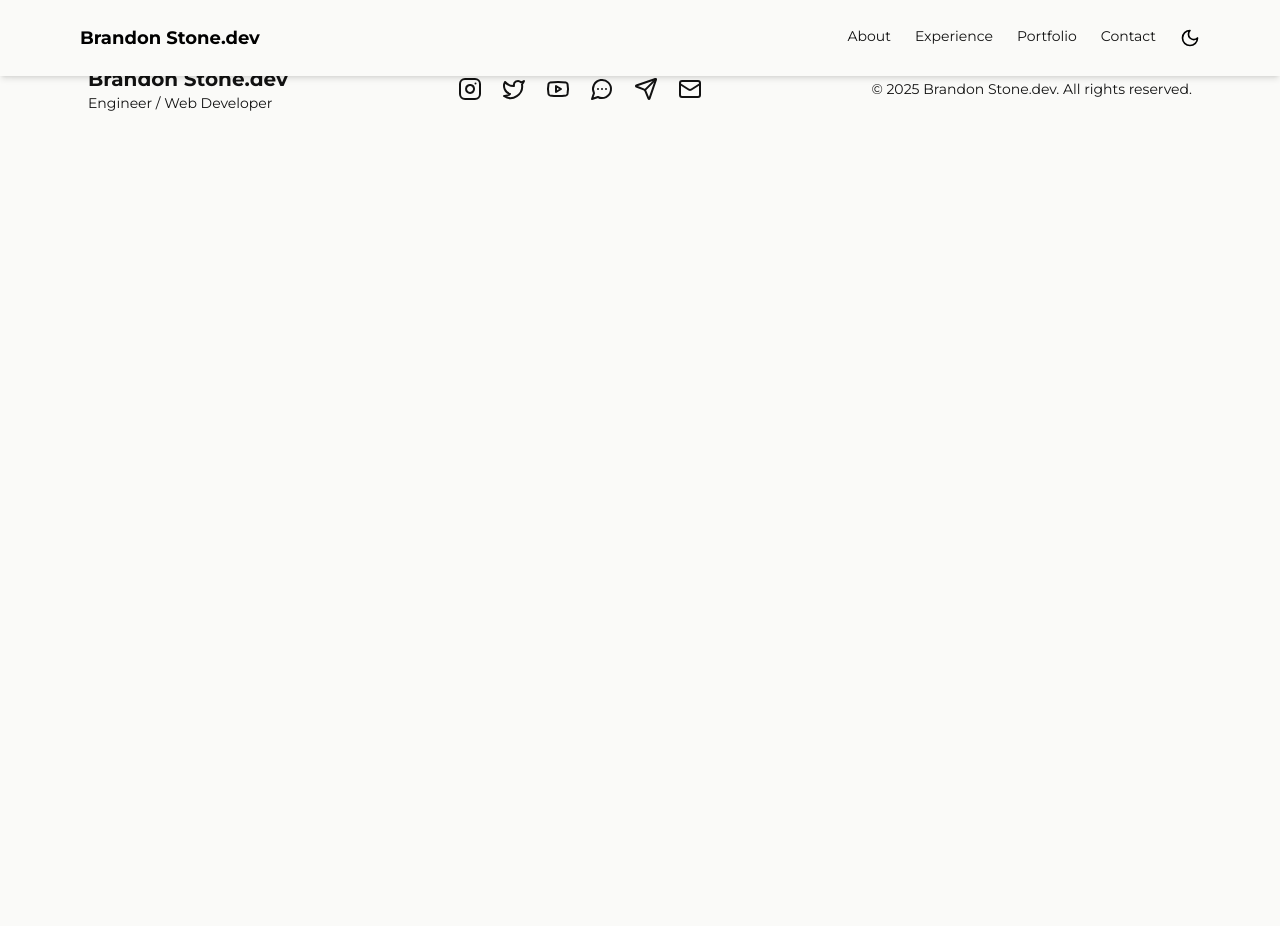
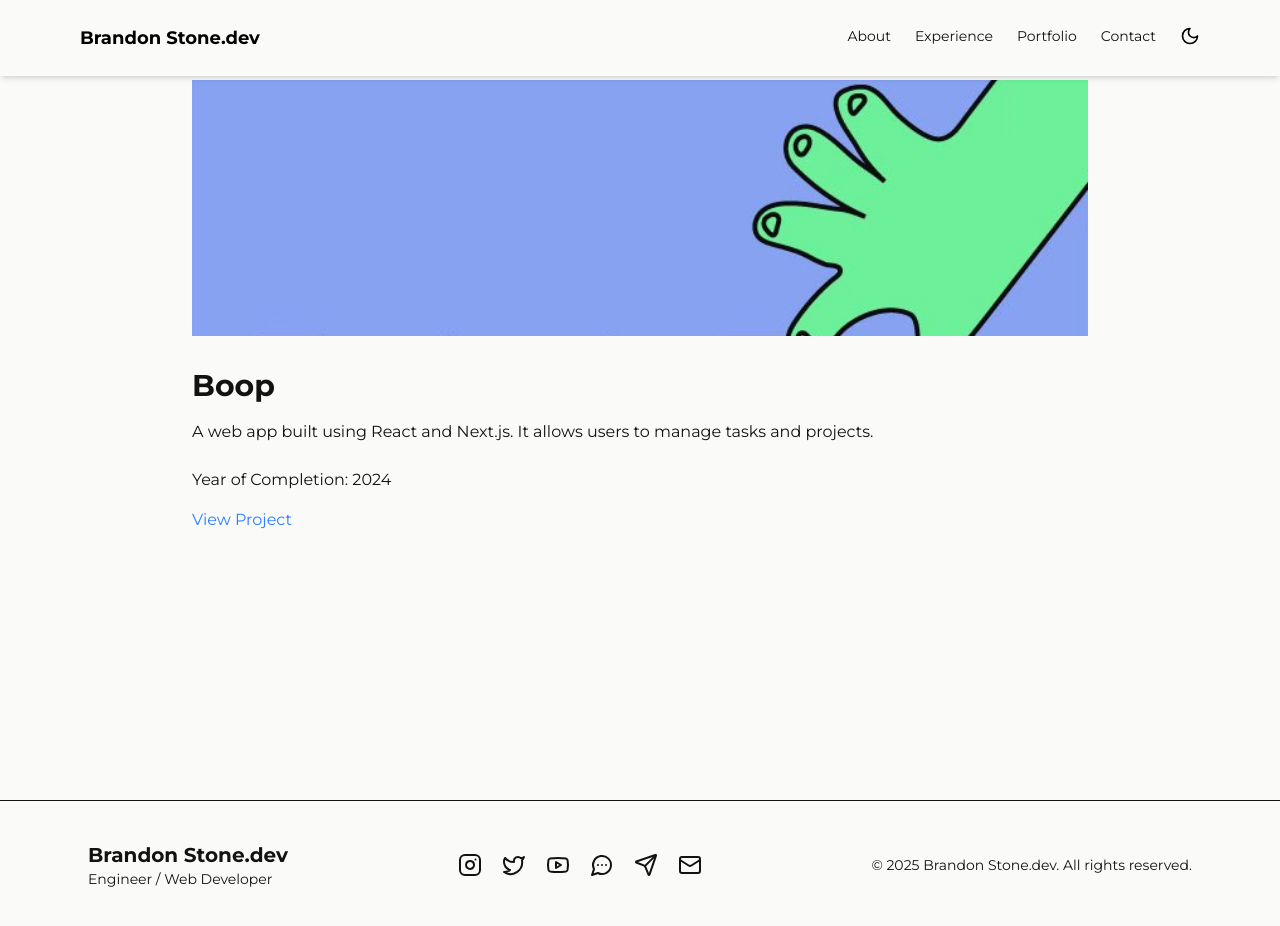
Before and after one commit to brandonrstone/portfolio-2025, a Next.js app: page /portfolio/Boop in a window 1280 px wide. Shown: the top 926 px of the page. Before the commit the page ends 800 px from the top, so only its background shows below. Built offline with nearby package versions, Linux system fonts and the light colour scheme.

Commit message:
Project page base completed

```diff
--- a/app/about/page.tsx
+++ b/app/about/page.tsx
@@ -7,12 +7,7 @@ export default function AboutPage() {
       <div className='max-w-6xl w-full grid md:grid-cols-[auto_1fr] gap-10 items-start'>
         {/* Profile Image */}
         <div className='flex-shrink-0'>
-          <Image src='/images/portfoliopic.png'
-            alt='Profile picture'
-            width={240}
-            height={240}
-            className='rounded-xl object-cover shadow-lg'
-          />
+          <Image className='rounded-xl object-cover shadow-lg' src='/images/portfoliopic.png' alt='Profile picture' width={240} height={240} />
         </div>
 
         {/* Text Content */}
--- a/app/components/ThemeToggle.tsx
+++ b/app/components/ThemeToggle.tsx
@@ -41,18 +41,16 @@ export default function ThemeToggle({ className, button = false }: ThemeTogglePr
 
   return button ? (
     <button className={clsx('relative flex items-center w-14 h-8 rounded-full px-1 cursor-pointer transition-colors duration-300 focus:outline-none', isDark ? 'bg-gray-800' : 'bg-green-300', className)} onClick={toggleTheme} aria-label='Toggle theme'>
-      {/* Sun Icon (left) */}
       <Sun className='text-yellow-400 w-4 h-4' />
 
       {/* Sliding dot */}
       <div className={clsx('absolute left-[0px] w-8 h-8 bg-white rounded-full shadow-md transform transition-transform duration-300', isDark ? 'translate-x-6' : 'translate-x-0')} />
 
-      {/* Moon Icon (right) */}
       <Moon className='text-background w-4 h-4 ml-auto' />
     </button>
   ) : (
     <button className={`rounded-full cursor-pointer transition-colors duration-300 ease-in-out ${isDark ? 'hover:text-yellow-100' : 'hover:text-blue-800/70'}`} onClick={toggleTheme}>
-      {isDark ? <Sun size={20} /> : <Moon size={20} />}
+      {isDark ? <Sun size={20} className='transform-translate -translate-y-0.5' /> : <Moon size={20} className='transform-translate -translate-y-0.5' />}
     </button>
   )
 }
--- a/app/contact/page.tsx
+++ b/app/contact/page.tsx
@@ -4,12 +4,10 @@ import { useState } from 'react'
 import { useForm } from 'react-hook-form'
 import { zodResolver } from '@hookform/resolvers/zod'
 
-import { ContactForm, contactSchema } from '../data/schemas'
+import { ContactForm, contactSchema } from '../utils/schemas'
 
 export default function ContactPage() {
-  const { register, handleSubmit, formState: { errors }, reset } = useForm<ContactForm>({
-    resolver: zodResolver(contactSchema),
-  })
+  const { register, handleSubmit, formState: { errors }, reset } = useForm<ContactForm>({ resolver: zodResolver(contactSchema) })
   const [status, setStatus] = useState<'idle' | 'sending' | 'sent' | 'error'>('idle')
 
   const onSubmit = async (data: ContactForm) => {
@@ -18,7 +16,7 @@ export default function ContactPage() {
     const response = await fetch('/api/contact', {
       method: 'POST',
       headers: { 'Content-Type': 'application/json' },
-      body: JSON.stringify(data),
+      body: JSON.stringify(data)
     })
 
     const result = await response.json()
@@ -88,25 +86,12 @@ export default function ContactPage() {
             </div>
           </div>
 
-          <button
-            className='w-full py-2 px-4 rounded-lg bg-green-500/70 dark:bg-green-600/70 hover:bg-green-500/60 dark:hover:bg-green-500/50 text-white font-semibold dark:focus:ring-foreground/90 transition duration-300 cursor-pointer'
-            type='submit'
-            disabled={status === 'sending'}
-            aria-busy={status === 'sending'}
-          >
+          <button className='w-full py-2 px-4 rounded-lg bg-green-500/70 dark:bg-green-600/70 hover:bg-green-500/60 dark:hover:bg-green-500/50 text-white font-semibold dark:focus:ring-foreground/90 transition duration-300 cursor-pointer' type='submit' disabled={status === 'sending'} aria-busy={status === 'sending'} >
             {status === 'sending' ? 'Sending...' : 'Send Message'}
           </button>
 
-          {status === 'sent' && (
-            <p className='text-green-600 text-sm text-center' role='status'>
-              Your message has been sent!
-            </p>
-          )}
-          {status === 'error' && (
-            <p className='text-red-600 text-sm text-center' role='alert'>
-              Something went wrong. Try again later.
-            </p>
-          )}
+          {status === 'sent' && <p className='text-green-500 text-sm text-center' role='status'>Your message has been sent!</p>}
+          {status === 'error' && <p className='text-red-600 text-sm text-center' role='alert'>Something went wrong. Try again later.</p>}
         </form>
       </div>
     </section>
--- a/app/data/projects.ts
+++ b/app/data/projects.ts
@@ -1,36 +1,52 @@
 export type Project = {
-  id: number
+  id: string
   title: string
   description: string
   image: string
   video?: string
+  year: number
+  projectLink: string
+  codeLink?: string
 }
+
 
 export const projects: Project[] = [
   {
-    id: 1,
+    id: '1',
     title: 'Boop',
     description: 'A web app built using React and Next.js. It allows users to manage tasks and projects.',
     image: '/images/BoopLogo.png',
+    year: 2024,
+    projectLink: '',
+    codeLink: ''
   },
   {
-    id: 2,
+    id: '2',
     title: 'Messenger App',
-    description: 'An interactive dashboard built with D3.js to visualize real-time data from various sources.',
-    image: '/images/BoopLogo.png',
+    description: 'My take on a chat app; built with Vite & Firebase.',
+    year: 2025,
+    image: '/images/Chat.png',
+    projectLink: 'https://chatroom-app-peach.vercel.app/',
+    codeLink: 'https://github.com/brandonrstone/Chat-App'
   },
   {
-    id: 3,
+    id: '3',
     title: 'Diablo II Stat Checker',
     description: 'App used for checking item stats in the game Diablo II.',
     image: '/images/DiabloIIStatChecker.webm',
-    video: '/images/DiabloIIStatChecker.webm'
+    video: '/images/DiabloIIStatChecker.webm',
+    year: 2022,
+    projectLink: 'https://diablo2rolledstatchecker.vercel.app/',
+    codeLink: 'https://github.com/brandonrstone/diablo2-rolled-stat-checker'
   },
   {
-    id: 4,
+    id: '4',
     title: 'NFTMarketplace',
     description: 'A portfolio website built to showcase projects and technical skills using React and Next.js.',
     image: '/images/NFTMarketplace.webm',
-    video: '/images/NFTMarketplace.webm'
+    video: '/images/NFTMarketplace.webm',
+    year: 2022,
+    projectLink: '',
+    codeLink: ''
   }
 ]
--- a/app/portfolio/[id]/page.tsx
+++ /dev/null
@@ -1,7 +0,0 @@
-import React from 'react'
-
-export default function ProjectPage() {
-  return (
-    <div>ProjectPage</div>
-  )
-}
--- /dev/null
+++ b/app/portfolio/[title]/page.tsx
@@ -0,0 +1,60 @@
+import Link from 'next/link'
+import Image from 'next/image'
+
+import { projects } from '@/app/data/projects'
+
+export default async function ProjectPage(props: { params: Promise<{ title: string }> }) {
+  const params = await props.params
+  const projectTitle = decodeURIComponent(params.title)
+  console.log('Title: ', projectTitle)
+  const project = projects.find(({ title }) => title === projectTitle)
+
+
+  if (!project) {
+    return (
+      <section className='min-h-screen flex items-center justify-center'>
+        <p>Project not found</p>
+      </section>
+    )
+  }
+
+  return (
+    <section className='min-h-screen px-6 py-20'>
+      <div className='max-w-4xl mx-auto'>
+        <div className='mb-8'>
+          {project.video ? (
+            <video className='w-full h-auto object-cover' autoPlay loop muted playsInline>
+              <source src={project.video} type='video/webm' />
+              Your browser does not support the video tag.
+            </video>
+          ) : (
+            <div className='relative h-64 w-full'>
+              <Image src={project.image} className='object-cover' alt={`${project.title} image`} layout='fill' quality={100} />
+            </div>
+          )}
+        </div>
+
+        <h1 className='text-3xl font-bold text-background dark:text-foreground'>{project.title}</h1>
+        <p className='mt-4 text-background dark:text-foreground'>{project.description}</p>
+
+        <div className='mt-6'>
+          <p className='font-medium text-background dark:text-foreground'>Year of Completion: {project.year}</p>
+        </div>
+
+        <div className='mt-4'>
+          <Link href={project.projectLink} className='text-blue-500 hover:underline'>
+            View Project
+          </Link>
+        </div>
+
+        {project.codeLink && (
+          <div className='mt-4'>
+            <Link href={project.codeLink} className='text-blue-500 hover:underline'>
+              View Code
+            </Link>
+          </div>
+        )}
+      </div>
+    </section>
+  )
+}
--- a/app/portfolio/page.tsx
+++ b/app/portfolio/page.tsx
@@ -18,13 +18,13 @@ const ProjectCard = (project: Project) => (
   <article className='group bg-foreground dark:bg-black/30 rounded-lg shadow-lg overflow-hidden hover:shadow-background/40 dark:hover:shadow-foreground/20 hover:shadow-lg transition duration-300 ease-in-out' aria-labelledby={`project-${project.id}-title`}>
     <Link key={project.id} href={`/portfolio/${project.title}`} className='group rounded-lg shadow-lg overflow-hidden transition'>
       {project.video ? (
-        <video className='w-full h-52 object-cover' autoPlay loop muted playsInline role='img' aria-label={`${project.title} preview video`}>
+        <video className='w-full h-52 object-cover group-hover:scale-105 transition-transform duration-300 ease-in-out' autoPlay loop muted playsInline role='img' aria-label={`${project.title} preview video`}>
           <source src={project.video} type='video/webm' />
           Your browser does not support the video tag.
         </video>
       ) : (
         <div className='relative h-52 w-full'>
-          <Image src={project.image} className='object-cover' alt={`${project.title} image`} fill quality={100} />
+          <Image src={project.image} className='object-cover group-hover:scale-105 transition-transform duration-300 ease-in-out' alt={`${project.title} image`} fill quality={100} sizes='lg' />
         </div>
       )}
 
```
Also changed, not shown: app/utils/schemas.ts (renamed from app/data/schemas.ts), public/images/Chat.png (added).
